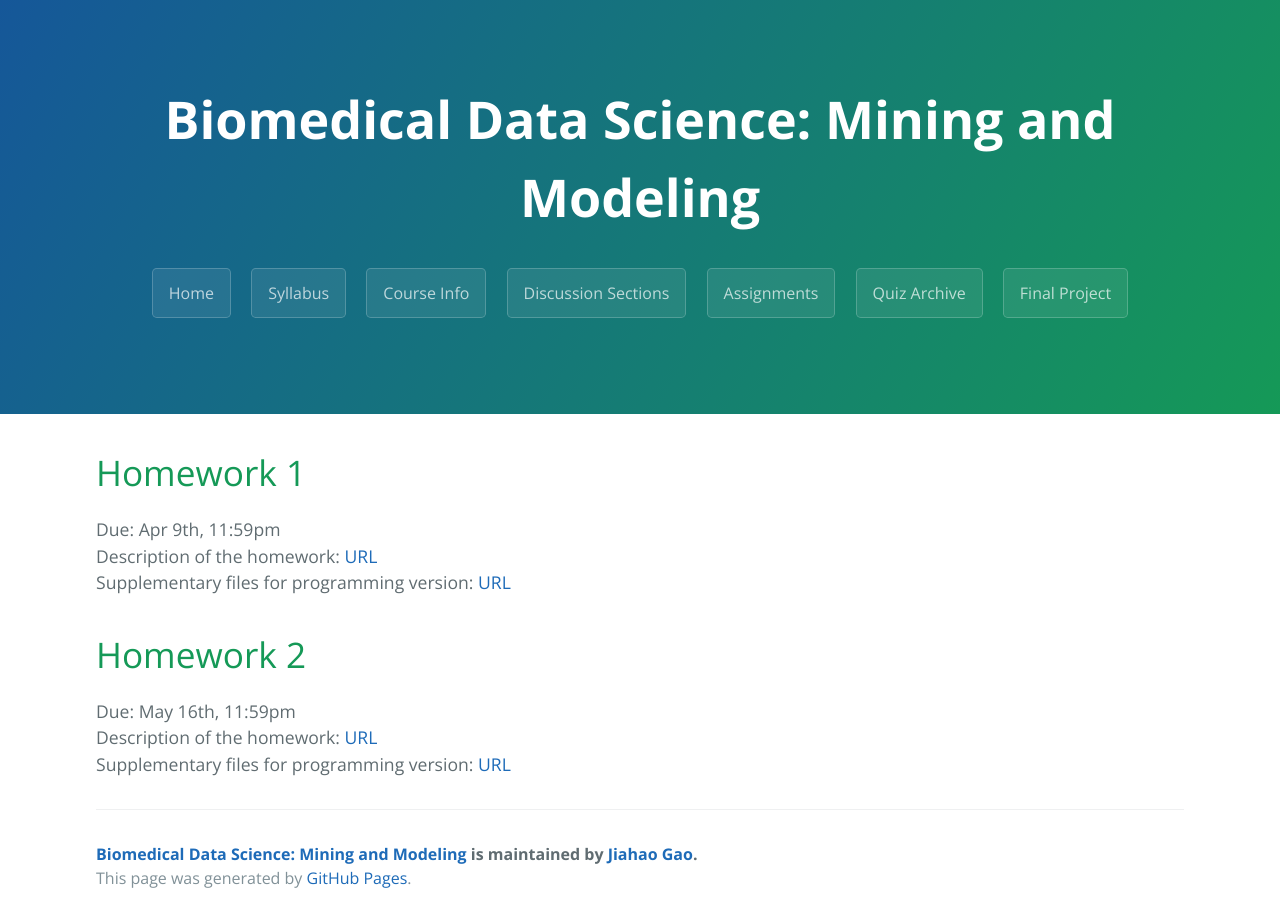
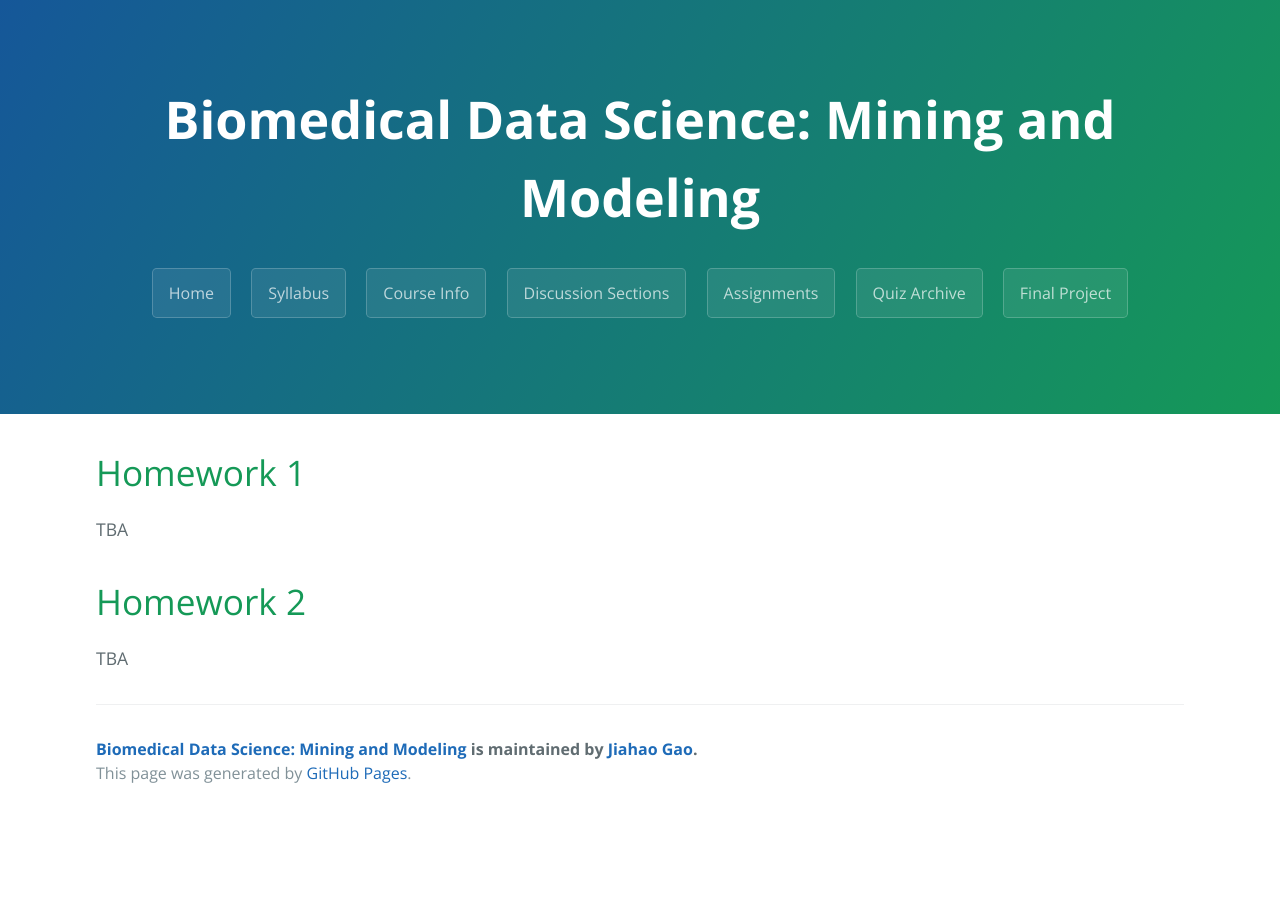
Before and after one commit to gersteinlab/cbb752b23, a Jekyll site: the page built from assignments.md, in a window 1280 px wide. Built offline with Jekyll 4.4.1, drawn with Linux system fonts in a browser that asks for light colours; after the commit the page ends 900 px from its top, so only the background shows below that.

Commit message:
Update assignments.md

```diff
--- a/assignments.md
+++ b/assignments.md
@@ -4,11 +4,7 @@ layout: page
 ---
 
 # Homework 1
-Due: Apr 9th, 11:59pm
-Description of the homework: [URL](http://files.gersteinlab.org/public-docs/2021/03.26/hw1.pdf)
-Supplementary files for programming version: [URL](http://files.gersteinlab.org/public-docs/2021/03.22/HW1_cbb752b21_programming_supp_files.zip)
+TBA
 
 # Homework 2
-Due: May 16th, 11:59pm
-Description of the homework: [URL](http://files.gersteinlab.org/public-docs/2021/04.29/hw2.pdf)
-Supplementary files for programming version: [URL](http://files.gersteinlab.org/public-docs/2021/04.28/core_THR_residues.txt)
+TBA
```
